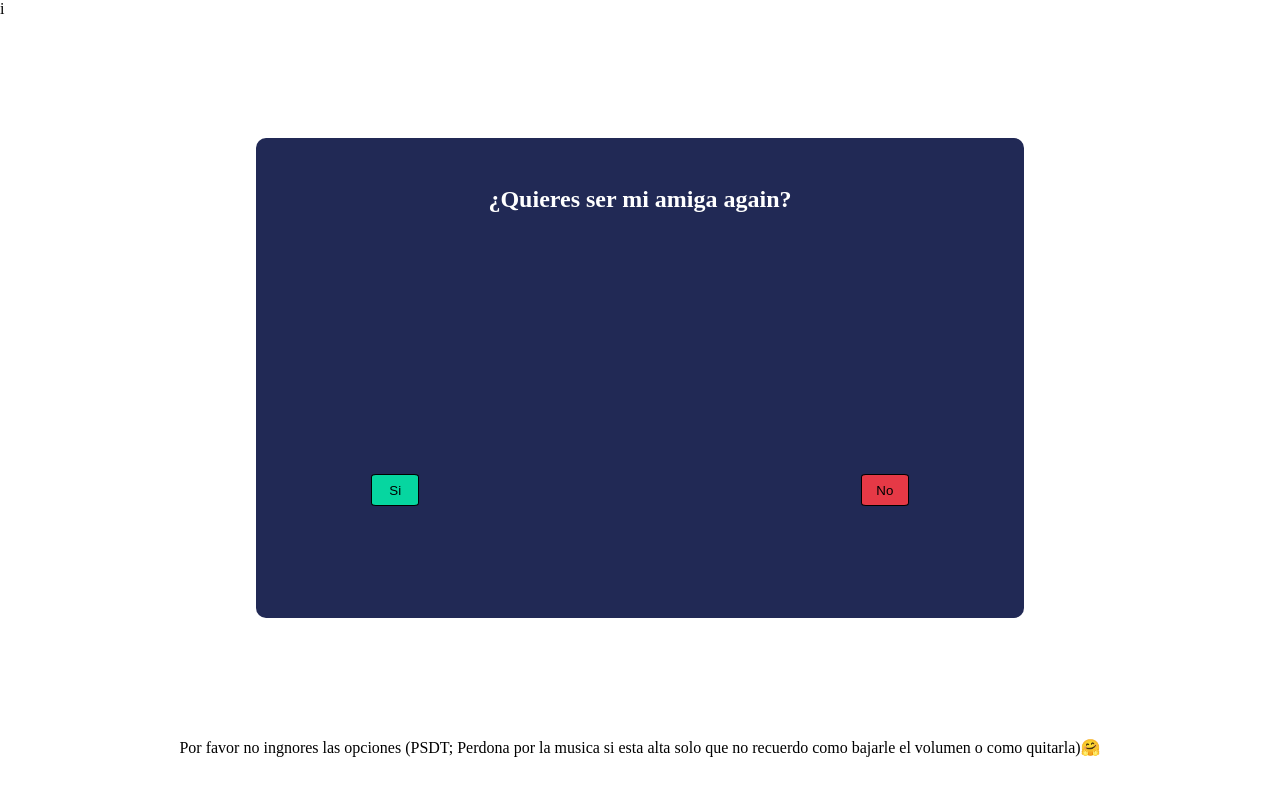
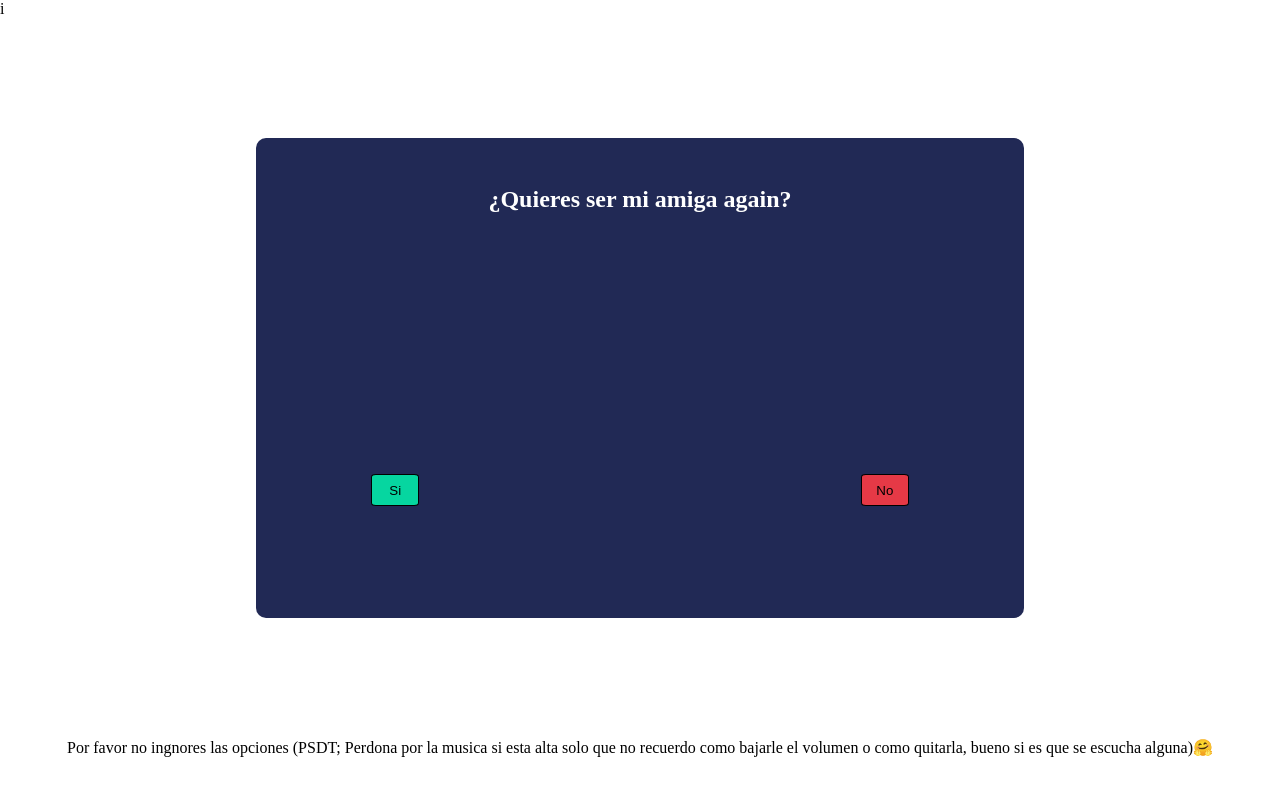
Before and after one commit to Joseph12s/question, a plain HTML site: page index.html in a window 1280 px wide. Drawn offline with Linux system fonts and the light colour scheme; a script that the page names is missing.

Commit message:
Update index.html

```diff
--- a/index.html
+++ b/index.html
@@ -20,7 +20,7 @@ i<!DOCTYPE html>
         <button onclick="cuandoDigaQueNo()" id="No">No</button>
       </section>
     </div>
-   <center> <div <H4> Por favor no ingnores las opciones (PSDT; Perdona por la musica si esta alta solo que no recuerdo como bajarle el volumen o como quitarla)🤗</H4> </div></center>
+   <center> <div <H4> Por favor no ingnores las opciones (PSDT; Perdona por la musica si esta alta solo que no recuerdo como bajarle el volumen o como quitarla, bueno si es que se escucha alguna)🤗</H4> </div></center>
     <script src="./With me_files/main.js.descargar.descargar"></script>
  <audio id="audio5" style="width:100%" autoplay="true" loop="3" src="https://drive.google.com/uc?id=1wVCnviE6Ua4eQjFKrmZ724i75Z35ceq_&amp;export=download"></audio>
 
```
